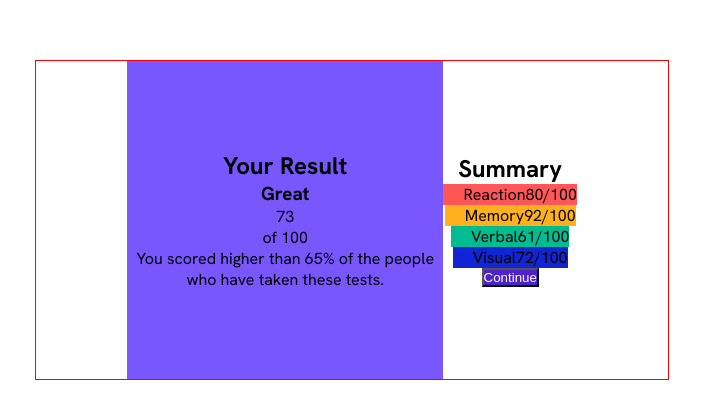
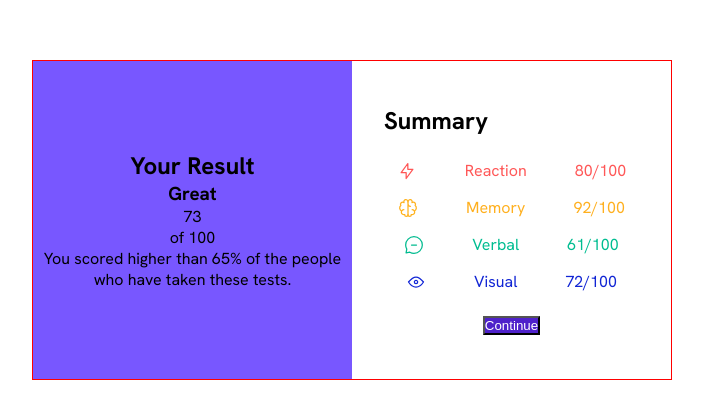
Before and after one commit to marialapc/frontend-mentor-03, a plain HTML site: page index.html in a window 1280 px wide. Shown: the part 180-598 px from the top of the page, without its empty margins (288-991 px from the left). Drawn offline with Linux system fonts and the light colour scheme.

Commit message:
content structure

```diff
--- a/index.html
+++ b/index.html
@@ -24,22 +24,20 @@
         <article class="card__content is-align">
           <h2 class="card__content--title">Summary</h2>
           <ul class="card__content--list is-align">
-            <li class="card__content--reaction is-align">
+            <li class=" card__content--element card__content--reaction is-align">
               <img
-                src="./assets/images/icon-reaction.svg"
-                alt="reaction-icon"
-              />
+                src="./assets/images/icon-reaction.svg"  alt="reaction-icon" />
               Reaction <span>80/100</span>
             </li>
-            <li class="card__content--memory is-align">
+            <li class=" card__content--element card__content--memory is-align">
               <img src="./assets/images/icon-memory.svg" alt="memory-icon" />
               Memory <span>92/100</span>
             </li>
-            <li class="card__content--verbal is-align">
+            <li class=" card__content--element card__content--verbal is-align">
               <img src="./assets/images/icon-verbal.svg" alt="verbal-icon" />
               Verbal <span>61/100</span>
             </li>
-            <li class="card__content--visual is-align">
+            <li class=" card__content--element card__content--visual is-align">
               <img src="./assets/images/icon-visual.svg" alt="visual-icon" />
               Visual <span>72/100</span>
             </li>
--- a/styles/card.css
+++ b/styles/card.css
@@ -14,25 +14,39 @@
 
 .card__content {
   flex-direction: column;
+  justify-content: space-around;
+  width: 50%;
+  height: 100%;
+  padding: 2rem;
+}
+
+.card__content--title{
+  text-align: left;
+  width: 100%;
 }
 
 .card__content--list {
   flex-direction: column;
+  gap: 1rem;
+}
+
+.card__content--element{
+ gap: 3rem;
 }
 
 .card__content--reaction {
-  background-color: var(--lightRed);
+  color: var(--lightRed);
 }
 
 .card__content--memory {
-  background-color: var(--orangeYellow);
+  color: var(--orangeYellow);
 }
 
 .card__content--verbal {
-  background-color: var(--greenTeal);
+  color: var(--greenTeal);
 }
 .card__content--visual {
-  background-color: var(--cobaltBlue);
+  color: var(--cobaltBlue);
 }
 
 .card__content--button{
```
